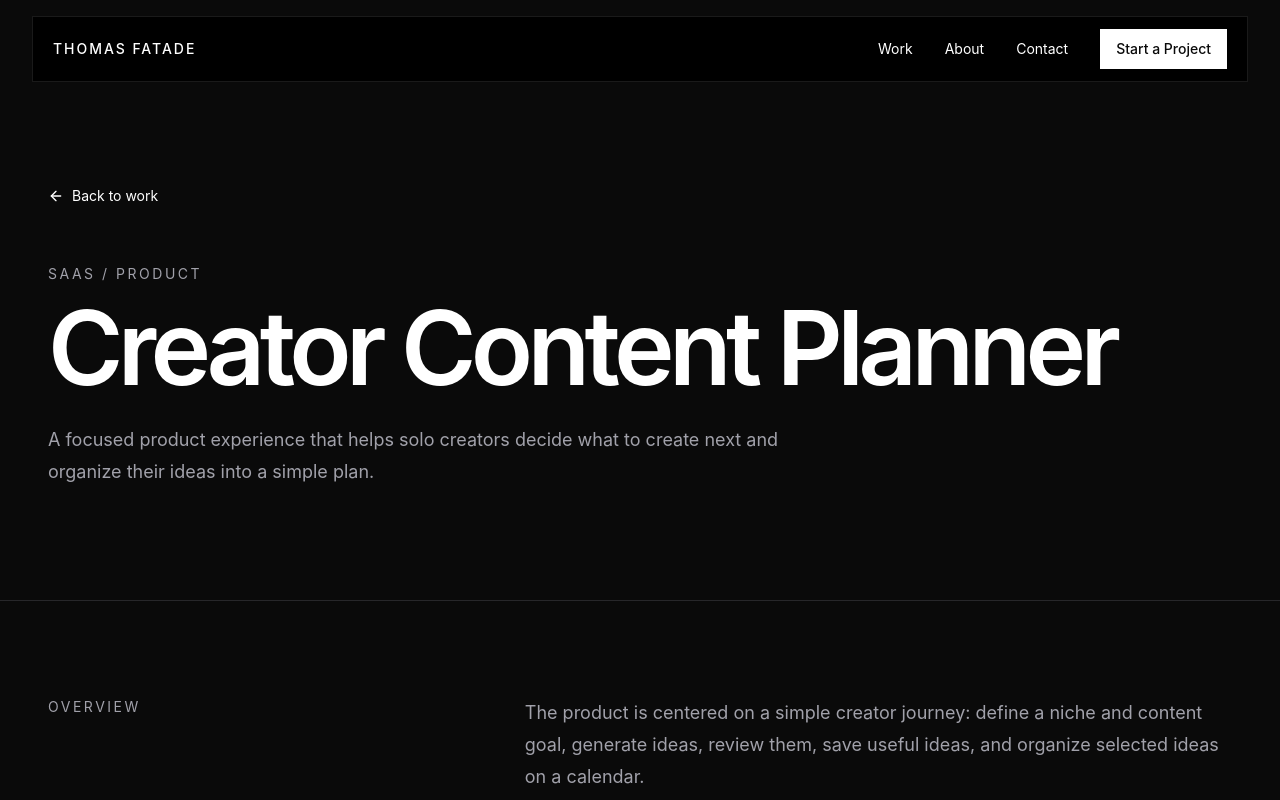
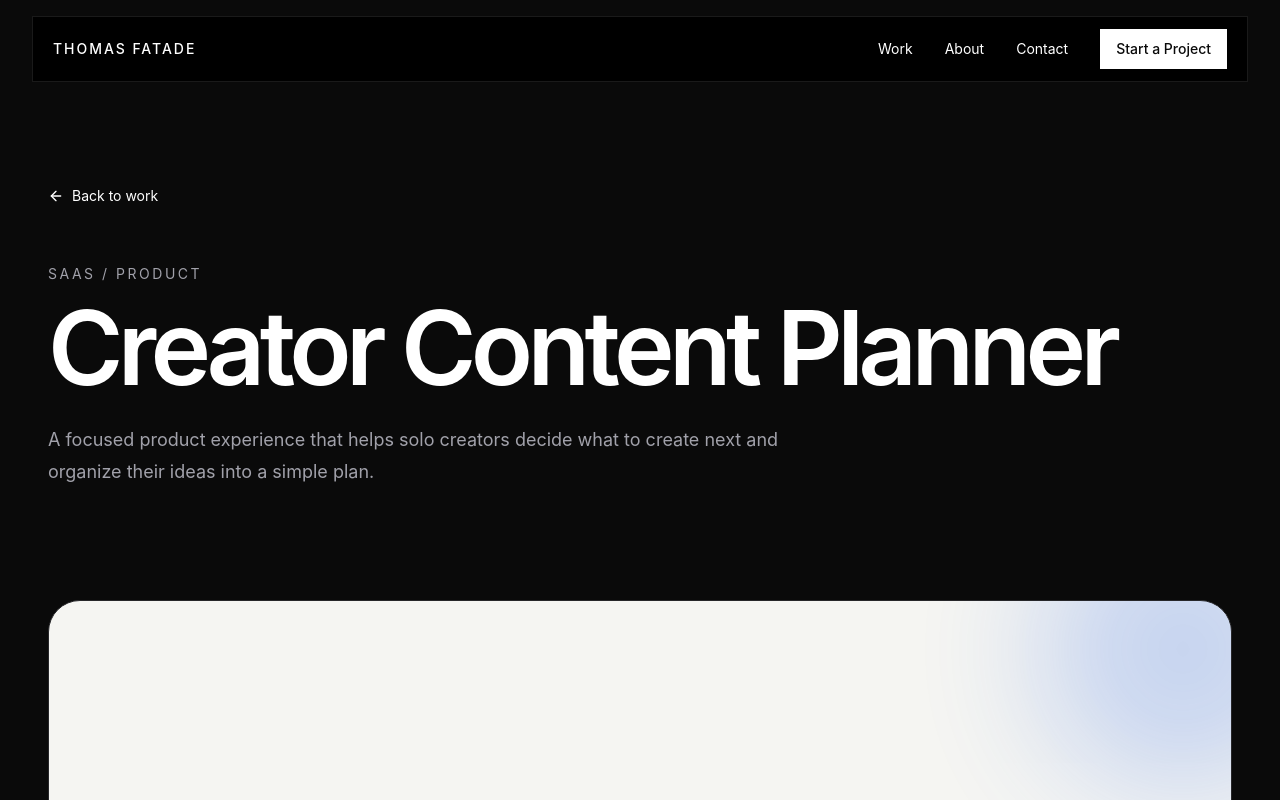
Before and after one commit to Thomas302-star/Thomas-portfolio, a Next.js app: page /work/creator-content-planner in a window 1280 px wide. Shown: the top 800 px of the page. Built offline with nearby package versions, Linux system fonts and the light colour scheme.

Commit message:
feat: add project visual presentation

```diff
--- a/app/work/creator-content-planner/page.tsx
+++ b/app/work/creator-content-planner/page.tsx
@@ -22,6 +22,7 @@ export default function CreatorContentPlannerPage() {
         { label: "Core flow", value: "Ideas to calendar" },
       ]}
       deliverables={["Product structure", "Creator workflow", "Idea management", "Calendar planning"]}
+        visual={{ eyebrow: "SaaS / Product", title: "From content ideas to a simple publishing plan.", accent: "#2563EB" }}
       nextProject={{ title: "Bitget Education", href: "/work/bitget-education" }}
     />
   );
```
